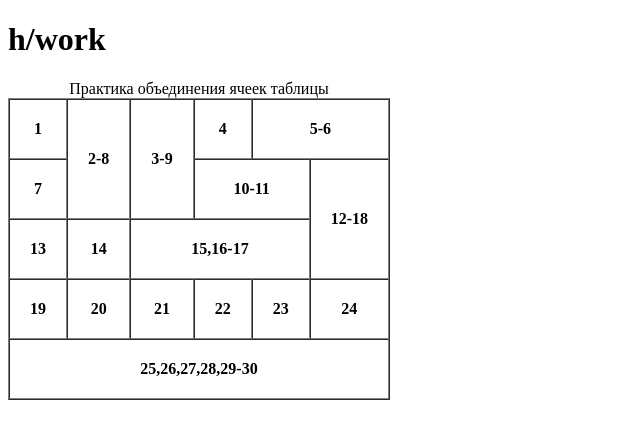
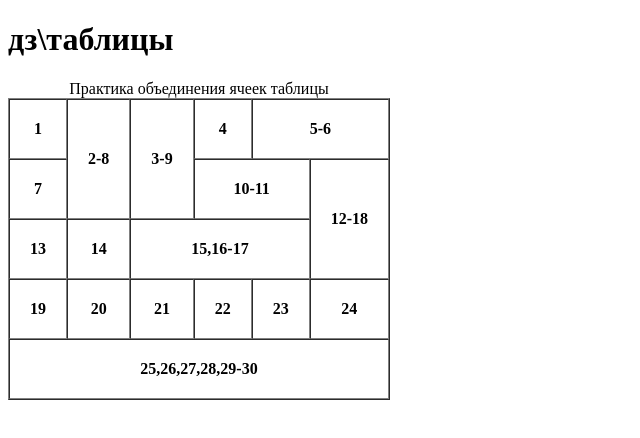
Before and after one commit to endshedow/homework1, a plain HTML site: page index.html in a window 1280 px wide. Shown: the whole page, without its empty margins (0-640 px from the left). Drawn offline with Linux system fonts and the light colour scheme.

Commit message:
chages.homework

```diff
--- a/index.html
+++ b/index.html
@@ -8,7 +8,7 @@
 <body>
     <!--tr>th*4^tr*3>th*4-->
     <!-- tr>th*4^tr*3>th*4 -->
-     <h1>h/work</h1>
+     <h1>дз\таблицы</h1>
     <table  border="1" cellspacing="0" cellpadding="20">
         <caption>Практика объединения ячеек таблицы</caption>
 
```
